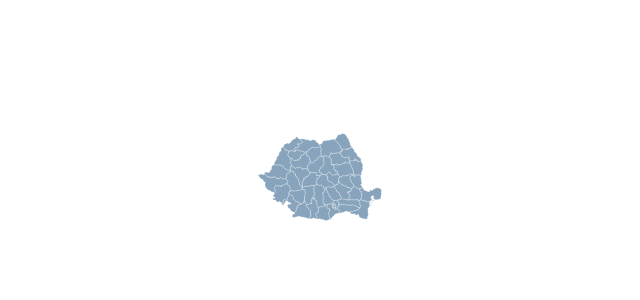
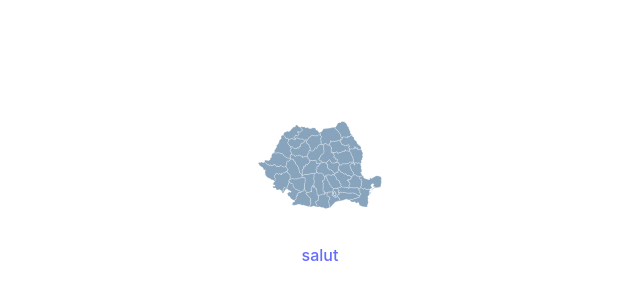
Before and after one commit to razvanc6/HackItAll, a React (Vite) app in the folder front/: page / in a window 1280 px wide. Shown: the part 220-520 px from the top of the page, without its empty margins (320-960 px from the left). Built offline with nearby package versions, Linux system fonts and the light colour scheme.

Commit message:
update flw

```diff
--- a/front/src/App.jsx
+++ b/front/src/App.jsx
@@ -9,6 +9,7 @@ function App() {
     <>
       <a target="_blank">
         <img src={reactLogo} className="logo react" alt="React logo" />
+        <div>salut</div>
       </a>
     </>
   );
```
